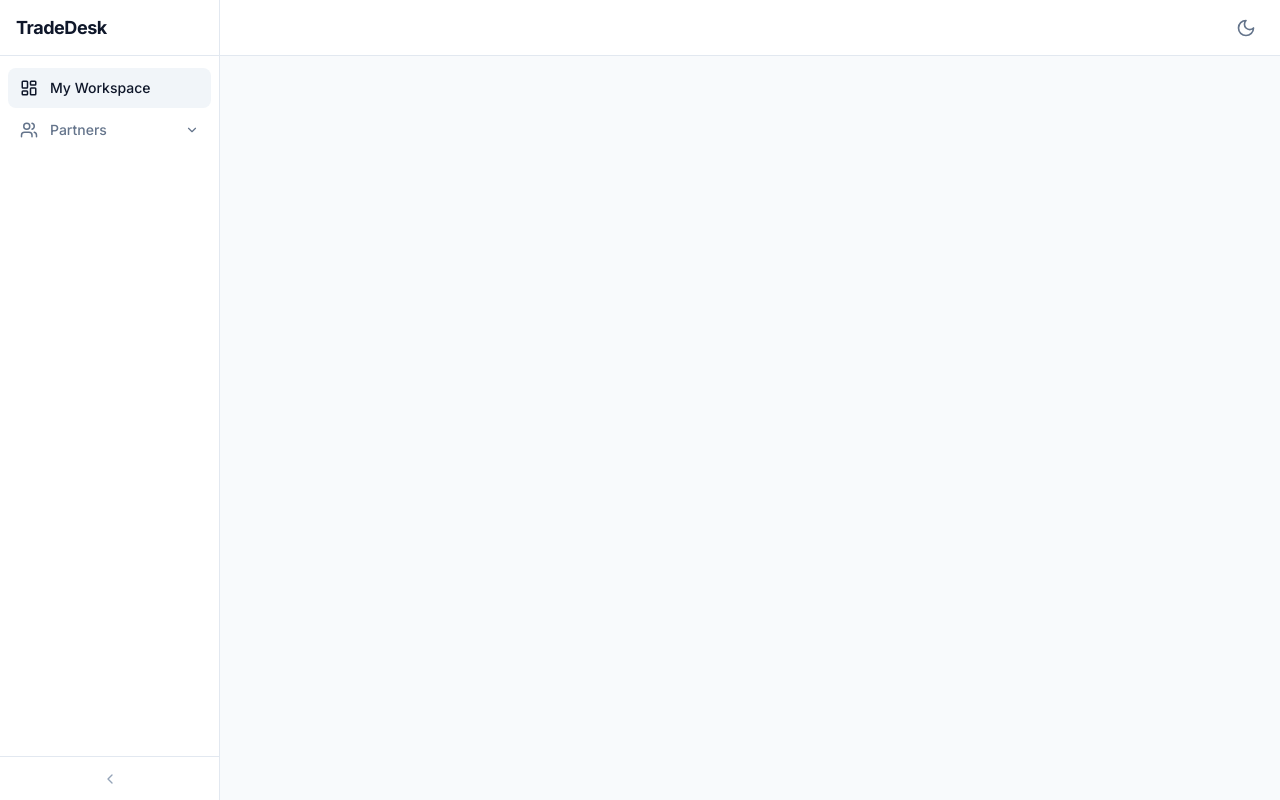
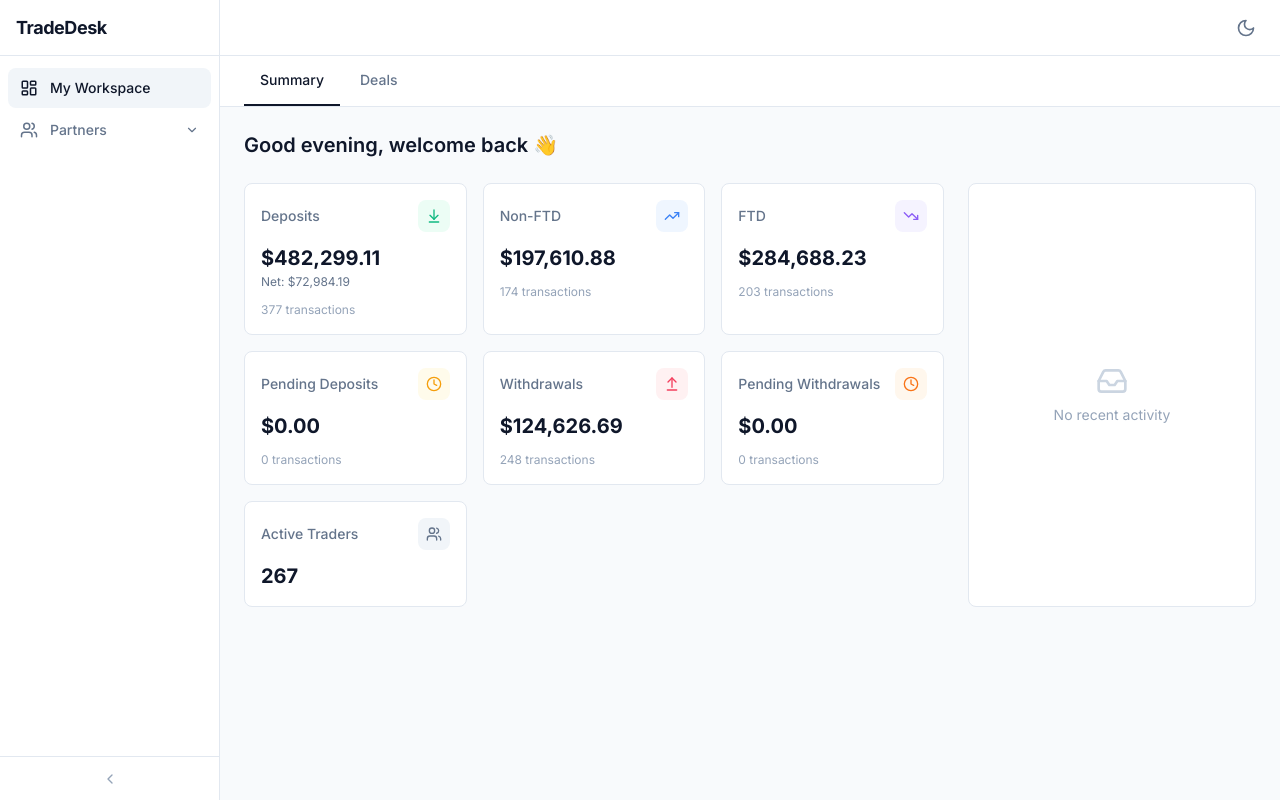
Before and after one commit to sanskar1309/trading-dashboard, a Vue app: page /workspace/summary in a window 1280 px wide. Built offline with nearby package versions, Linux system fonts and the light colour scheme; data requests are answered from the project's data file.

Commit message:
feat: workspace summary - metrics grid, greeting, activity feed, nested routes

```diff
--- /dev/null
+++ b/src/views/DealsView.vue
@@ -0,0 +1,5 @@
+<template>
+  <div class="p-6 text-slate-900 dark:text-white">
+    <h1 class="text-2xl font-bold">Deals — coming soon</h1>
+  </div>
+</template>
--- /dev/null
+++ b/src/views/WorkspaceSummary.vue
@@ -0,0 +1,150 @@
+<script setup>
+import { ref, onMounted, computed } from 'vue'
+import {
+  ArrowDownToLine,
+  ArrowUpFromLine,
+  Clock,
+  Users,
+  TrendingUp,
+  TrendingDown,
+  Activity,
+  Inbox,
+} from 'lucide-vue-next'
+import { getMetrics } from '../api/metrics.js'
+
+const metrics = ref(null)
+const loading = ref(true)
+
+onMounted(async () => {
+  try {
+    const res = await getMetrics()
+    metrics.value = res.data
+  } finally {
+    loading.value = false
+  }
+})
+
+const hour = new Date().getHours()
+const greeting = hour < 12 ? 'Good morning' : hour < 17 ? 'Good afternoon' : 'Good evening'
+
+const fmt = (val) =>
+  '$' + Number(val).toLocaleString('en-US', { minimumFractionDigits: 2, maximumFractionDigits: 2 })
+
+const fmtInt = (val) => Number(val).toLocaleString('en-US')
+
+const cards = computed(() => {
+  if (!metrics.value) return []
+  const m = metrics.value
+  return [
+    {
+      label: 'Deposits',
+      value: fmt(m.deposits.amount),
+      sub: `Net: ${fmt(m.deposits.net)}`,
+      detail: `${fmtInt(m.deposits.transactions)} transactions`,
+      icon: ArrowDownToLine,
+      iconClass: 'text-emerald-500 bg-emerald-50 dark:bg-emerald-500/10',
+    },
+    {
+      label: 'Non-FTD',
+      value: fmt(m.nonFtd.amount),
+      sub: null,
+      detail: `${fmtInt(m.nonFtd.transactions)} transactions`,
+      icon: TrendingUp,
+      iconClass: 'text-blue-500 bg-blue-50 dark:bg-blue-500/10',
+    },
+    {
+      label: 'FTD',
+      value: fmt(m.ftd.amount),
+      sub: null,
+      detail: `${fmtInt(m.ftd.transactions)} transactions`,
+      icon: TrendingDown,
+      iconClass: 'text-violet-500 bg-violet-50 dark:bg-violet-500/10',
+    },
+    {
+      label: 'Pending Deposits',
+      value: fmt(m.pendingDeposits.amount),
+      sub: null,
+      detail: `${fmtInt(m.pendingDeposits.transactions)} transactions`,
+      icon: Clock,
+      iconClass: 'text-amber-500 bg-amber-50 dark:bg-amber-500/10',
+    },
+    {
+      label: 'Withdrawals',
+      value: fmt(m.withdrawals.amount),
+      sub: null,
+      detail: `${fmtInt(m.withdrawals.transactions)} transactions`,
+      icon: ArrowUpFromLine,
+      iconClass: 'text-rose-500 bg-rose-50 dark:bg-rose-500/10',
+    },
+    {
+      label: 'Pending Withdrawals',
+      value: fmt(m.pendingWithdrawals.amount),
+      sub: null,
+      detail: `${fmtInt(m.pendingWithdrawals.transactions)} transactions`,
+      icon: Clock,
+      iconClass: 'text-orange-500 bg-orange-50 dark:bg-orange-500/10',
+    },
+    {
+      label: 'Active Traders',
+      value: fmtInt(m.activeTraders),
+      sub: null,
+      detail: null,
+      icon: Users,
+      iconClass: 'text-slate-500 bg-slate-100 dark:bg-slate-700',
+    },
+  ]
+})
+</script>
+
+<template>
+  <div class="p-6">
+    <!-- Greeting -->
+    <h1 class="text-xl font-semibold text-slate-900 dark:text-white mb-6">
+      {{ greeting }}, welcome back 👋
+    </h1>
+
+    <div class="flex gap-6">
+      <!-- Metrics grid -->
+      <div class="flex-1 min-w-0">
+
+        <!-- Skeleton -->
+        <div v-if="loading" class="grid grid-cols-2 lg:grid-cols-3 gap-4">
+          <div
+            v-for="i in 7"
+            :key="i"
+            class="h-28 rounded-lg bg-slate-200 dark:bg-slate-800 animate-pulse"
+          />
+        </div>
+
+        <!-- Cards -->
+        <div v-else class="grid grid-cols-2 lg:grid-cols-3 gap-4">
+          <div
+            v-for="card in cards"
+            :key="card.label"
+            class="bg-white dark:bg-slate-800 rounded-lg border border-slate-200 dark:border-slate-700 p-4 flex flex-col gap-3"
+          >
+            <div class="flex items-center justify-between">
+              <span class="text-sm text-slate-500 dark:text-slate-400 font-medium">{{ card.label }}</span>
+              <span :class="['p-2 rounded-lg', card.iconClass]">
+                <component :is="card.icon" :size="16" />
+              </span>
+            </div>
+            <div>
+              <div class="text-xl font-bold text-slate-900 dark:text-white">{{ card.value }}</div>
+              <div v-if="card.sub" class="text-xs text-slate-500 dark:text-slate-400 mt-0.5">{{ card.sub }}</div>
+            </div>
+            <div v-if="card.detail" class="text-xs text-slate-400 dark:text-slate-500">{{ card.detail }}</div>
+          </div>
+        </div>
+      </div>
+
+      <!-- Activity feed (desktop only) -->
+      <div class="hidden lg:flex flex-col w-72 shrink-0">
+        <div class="bg-white dark:bg-slate-800 rounded-lg border border-slate-200 dark:border-slate-700 flex-1 flex flex-col items-center justify-center gap-2 p-6">
+          <Inbox :size="32" class="text-slate-300 dark:text-slate-600" />
+          <p class="text-sm text-slate-400 dark:text-slate-500 text-center">No recent activity</p>
+        </div>
+      </div>
+    </div>
+  </div>
+</template>
--- a/src/views/WorkspaceView.vue
+++ b/src/views/WorkspaceView.vue
@@ -1,5 +1,38 @@
+<script setup>
+import { useRoute } from 'vue-router'
+
+const route = useRoute()
+
+const tabs = [
+  { label: 'Summary', to: '/workspace/summary' },
+  { label: 'Deals', to: '/workspace/deals' },
+]
+</script>
+
 <template>
-  <div class="p-8 text-slate-900 dark:text-white">
-    <h1 class="text-2xl font-bold">Workspace — coming soon</h1>
+  <div class="flex flex-col h-full">
+    <!-- Tab bar -->
+    <div class="border-b border-slate-200 dark:border-slate-700 bg-white dark:bg-slate-900 px-6">
+      <nav class="flex gap-1">
+        <RouterLink
+          v-for="tab in tabs"
+          :key="tab.to"
+          :to="tab.to"
+          :class="[
+            'px-4 py-3.5 text-sm font-medium border-b-2 transition-colors',
+            route.path === tab.to
+              ? 'border-slate-900 dark:border-white text-slate-900 dark:text-white'
+              : 'border-transparent text-slate-500 dark:text-slate-400 hover:text-slate-700 dark:hover:text-slate-300',
+          ]"
+        >
+          {{ tab.label }}
+        </RouterLink>
+      </nav>
+    </div>
+
+    <!-- Child route renders here -->
+    <div class="flex-1 overflow-auto">
+      <RouterView />
+    </div>
   </div>
 </template>
```
Also changed, not shown: src/router/index.js (+13 -2 lines).
